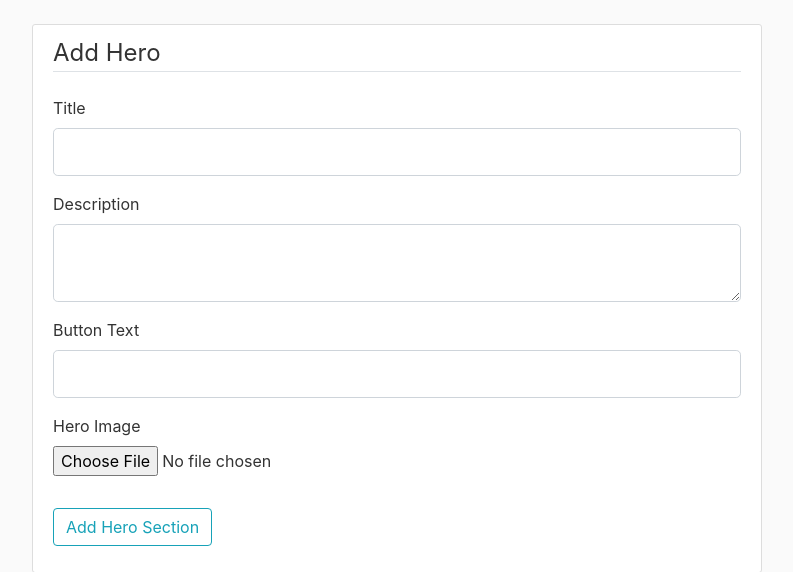
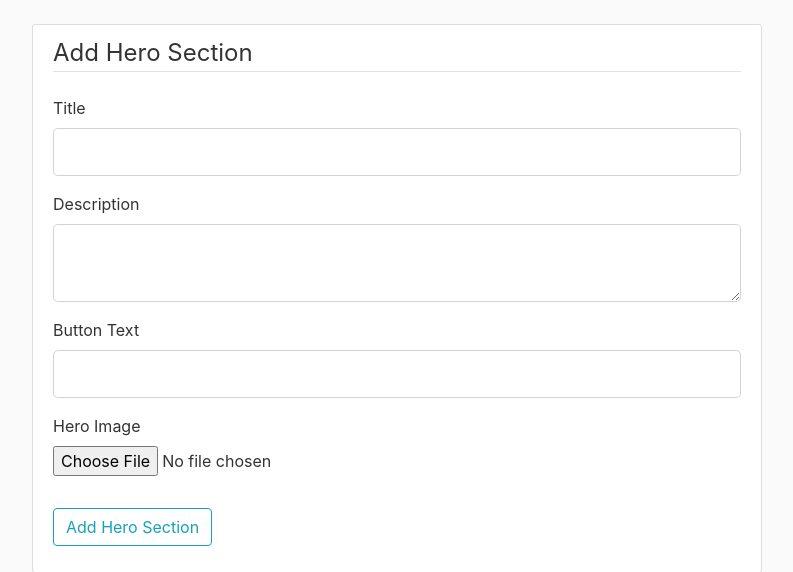
Before and after one commit to Susansujakhu/LV_Ecommerce, a Flask app: template stores/single_store/templates/add_hero.html in a window 1280 px wide. Shown: the part 56-628 px from the top of the page, without its empty margins (53-846 px from the left). Run offline with Flask 2, Linux system fonts and the light colour scheme; the template is opened without the code that fills it: values that come from a table or form of the project are taken from there, others are empty; some libraries are stand-ins or nearby versions.

Commit message:
templates - add_hero small updated

```diff
--- a/stores/single_store/templates/add_hero.html
+++ b/stores/single_store/templates/add_hero.html
@@ -5,7 +5,7 @@
     <form method="POST" action="" enctype="multipart/form-data">
         {{ form.hidden_tag() }}
         <fieldset class="form-group">
-            <legend class="border-bottom mb-4">Add Hero</legend>
+            <legend class="border-bottom mb-4">Add Hero Section</legend>
 
             <!-- Hero title -->
             <div class="form-group">
```
